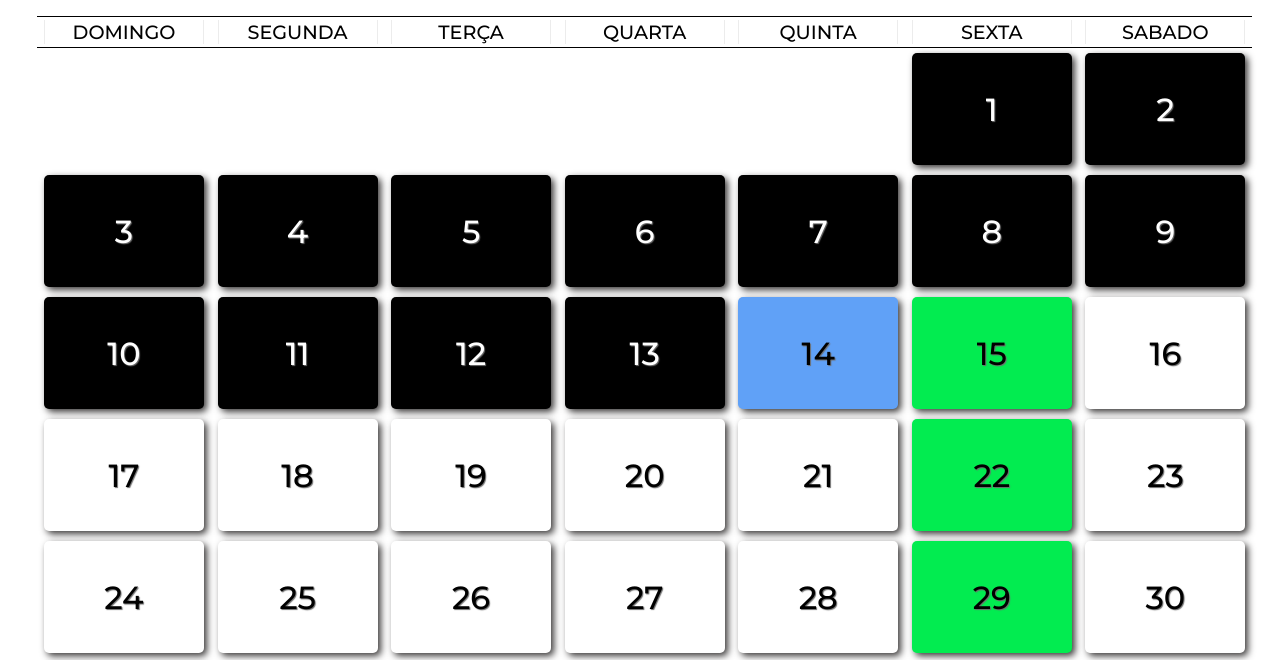
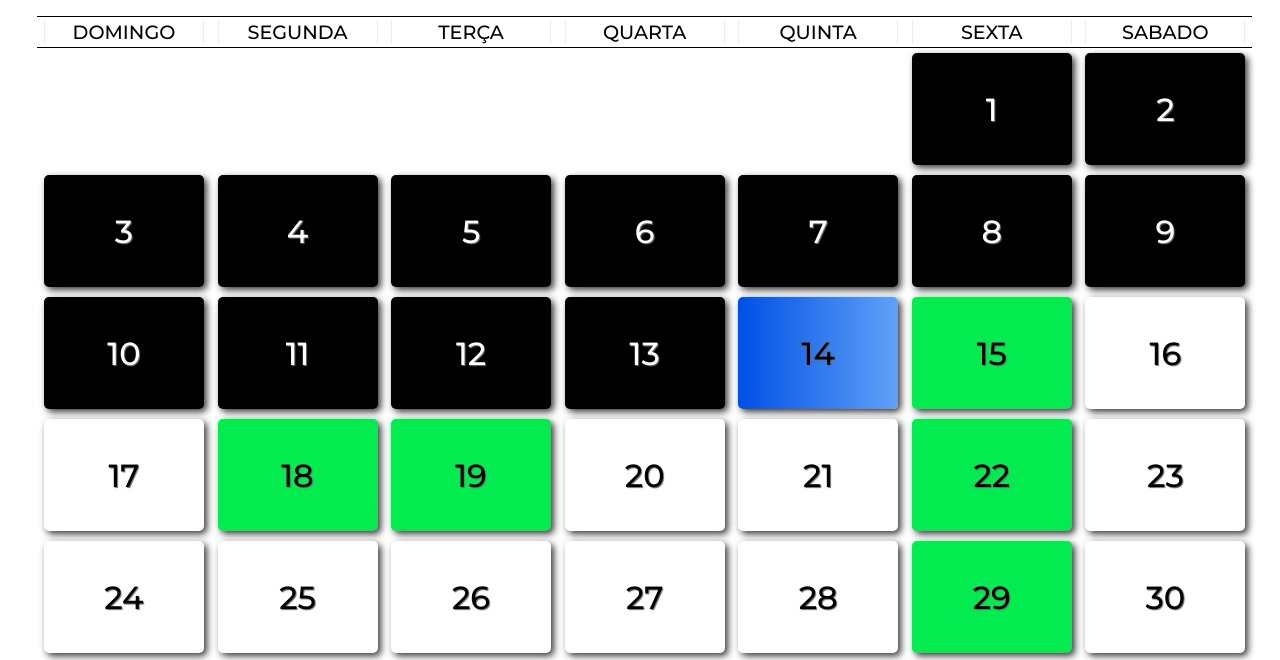
Before and after one commit to joao-java/CALENDARIO, a plain HTML site: page index.html in a window 1280 px wide. Shown: the part 104-764 px from the top of the page. Drawn offline with nearby package versions, Linux system fonts and the light colour scheme; files whose address does not match are found by name.

Commit message:
14-10-21.1

```diff
--- a/index.html
+++ b/index.html
@@ -187,11 +187,12 @@
                         </div>
                     </div>
 
-                    <div class="dia quatorze sala2">
+                    <div class="dia quatorze sala1e2">
                         <div class="numero n14">14</div>
                         <div class="contentbx">
                             <div class="content">
                                 <p>Sala 2 Saude da mulher | 08:00 as 17:00</p>
+                                <p>Sala 1 Lucas| 08:30 as 10:30</p>
                             </div>
                         </div>
                     </div>
@@ -221,19 +222,20 @@
                         </div>
                     </div>
 
-                    <div class="dia dezoito ">
+                    <div class="dia dezoito sala3">
                         <div class="numero n18"> 18</div>
                         <div class="contentbx">
                             <div class="content">
+                                <p>Sala 03 Settha/ 8:00 as 17:48</p>
                             </div>
                         </div>
                     </div>
 
-                    <div class="dia dezenove">
+                    <div class="dia dezenove sala3">
                         <div class="numero n19"> 19</div>
                         <div class="contentbx">
                             <div class="content">
-                                <p></p>
+                                <p>Sala 03 Settha/ 8:00 as 17:48</p>
                             </div>
                         </div>
                     </div>
```
